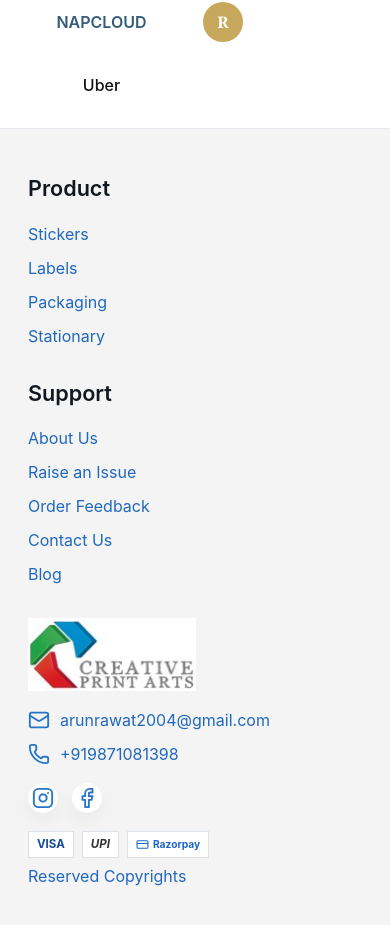
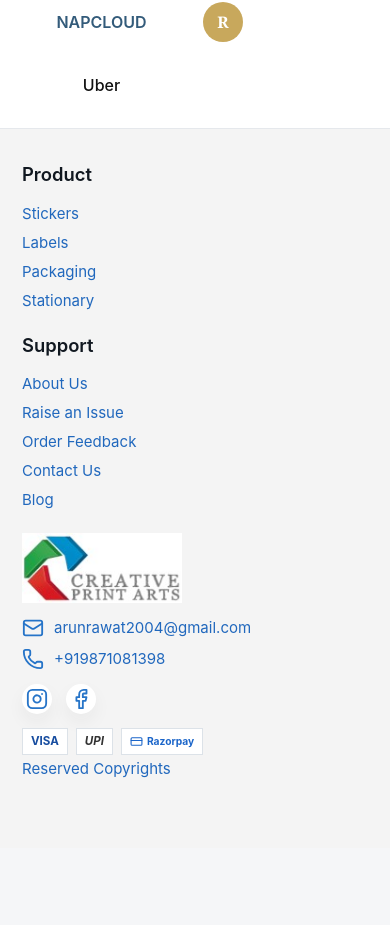
Before and after one commit to Ankitrawat2004/CREATIVE-PRINT-ARTS, a React (Vite) app: page / in a window 390 px wide. Shown: the part 8380-9305 px from the top of the page. After the commit the page ends 9228 px from the top, so only its background shows below. Built offline with nearby package versions, Linux system fonts and the light colour scheme.

Commit message:
Compact footer and number pricing steps

```diff
--- a/src/PrintingHome.jsx
+++ b/src/PrintingHome.jsx
@@ -460,6 +460,14 @@
   );
 }
 
+function StepBadge({ number }) {
+  return (
+    <span className="step-number" aria-hidden="true">
+      {number}
+    </span>
+  );
+}
+
 function PricingPage() {
   const [activeProduct, setActiveProduct] = useState(pricingProductTypes[0]);
   const [bookSize, setBookSize] = useState("");
@@ -618,9 +626,12 @@
                 <h3>Binding Type</h3>
                 <a href="/#products">More about binding types</a>
               </div>
-              {pricingOptions.binding.map((group) => (
+              {pricingOptions.binding.map((group, index) => (
                 <div className="option-group" key={group.group}>
-                  <h4>{group.group}</h4>
+                  <div className="numbered-option-heading">
+                    <StepBadge number={index + 1} />
+                    <h4>{group.group}</h4>
+                  </div>
                   <div className="pricing-card-grid is-three">
                     {group.items.map((option) => (
                       <PricingOptionCard
@@ -637,7 +648,10 @@
 
             <section className="pricing-section feature-step-section">
               <div className="section-link-row">
-                <h3>Interior Color</h3>
+                <div className="numbered-section-title">
+                  <StepBadge number={3} />
+                  <h3>Interior Color</h3>
+                </div>
                 <a href="/#products">More about interior colors</a>
               </div>
               <div className="pricing-card-grid is-interior-pair">
@@ -654,7 +668,10 @@
 
             <section className="pricing-section feature-step-section">
               <div className="section-link-row">
-                <h3>Paper Type</h3>
+                <div className="numbered-section-title">
+                  <StepBadge number={4} />
+                  <h3>Paper Type</h3>
+                </div>
                 <a href="/#products">More about paper types</a>
               </div>
               <div className="pricing-card-grid is-three">
@@ -671,7 +688,10 @@
 
             <section className="pricing-section feature-step-section">
               <div className="section-link-row">
-                <h3>Cover Finish</h3>
+                <div className="numbered-section-title">
+                  <StepBadge number={5} />
+                  <h3>Cover Finish</h3>
+                </div>
                 <a href="/#products">More about cover finishes</a>
               </div>
               <div className="pricing-card-grid is-three">
@@ -688,6 +708,7 @@
 
             <section className="pricing-section feature-step-section">
               <div className="feature-step-heading">
+                <StepBadge number={6} />
                 <div>
                   <h3>Designing And Formatting</h3>
                   <p>Rs.1500/- Extra Per Cover Page And Rs.50 Extra Per Inner Page</p>
@@ -707,6 +728,7 @@
 
             <section className="pricing-section feature-step-section">
               <div className="feature-step-heading">
+                <StepBadge number={7} />
                 <div>
                   <h3>ISBN Allocation</h3>
                   <p>It May Take 5 to 7 More Working Days To Deliver.</p>
@@ -730,6 +752,7 @@
 
             <section className="pricing-section feature-step-section">
               <div className="feature-step-heading">
+                <StepBadge number={8} />
                 <div>
                   <h3>Pricing Estimate</h3>
                   <p>
--- a/src/printing.css
+++ b/src/printing.css
@@ -1302,6 +1302,31 @@
   margin-bottom: 0;
 }
 
+.numbered-option-heading,
+.numbered-section-title {
+  display: inline-flex;
+  gap: 10px;
+  align-items: center;
+}
+
+.numbered-section-title h3 {
+  margin-bottom: 0;
+}
+
+.step-number {
+  display: grid;
+  width: 28px;
+  height: 28px;
+  flex: 0 0 auto;
+  place-items: center;
+  border-radius: 999px;
+  color: #ffffff;
+  background: #4f65f2;
+  font-size: 0.84rem;
+  font-weight: 700;
+  line-height: 1;
+}
+
 .section-link-row a {
   color: #00008b;
   font-size: 0.88rem;
@@ -2109,21 +2134,21 @@
 .footer {
   display: grid;
   grid-template-columns: minmax(180px, 1fr) minmax(200px, 1fr) minmax(280px, 1.1fr);
-  gap: clamp(42px, 8vw, 130px);
+  gap: clamp(28px, 5vw, 82px);
   align-items: start;
-  padding: clamp(62px, 7vw, 72px) clamp(32px, 13vw, 190px) clamp(78px, 8vw, 92px);
+  padding: clamp(36px, 5vw, 48px) clamp(24px, 9vw, 132px) clamp(48px, 5.5vw, 60px);
   background: #f4f4f4;
 }
 
 .footer-column {
   display: grid;
-  gap: 14px;
+  gap: 10px;
 }
 
 .footer h3 {
-  margin-bottom: 16px;
+  margin-bottom: 10px;
   color: #111820;
-  font-size: 1.35rem;
+  font-size: 1.15rem;
   font-weight: 600;
 }
 
@@ -2131,7 +2156,7 @@
 .footer-contact-list a,
 .copyright-link {
   color: #2168bd;
-  font-size: 1rem;
+  font-size: 0.94rem;
   font-weight: 400;
 }
 
@@ -2146,7 +2171,7 @@
 
 .footer-brand-panel {
   display: grid;
-  gap: 22px;
+  gap: 16px;
 }
 
 .footer-brand-panel .brand {
@@ -2154,12 +2179,12 @@
 }
 
 .footer-brand-panel .brand-logo {
-  width: clamp(190px, 18vw, 240px);
+  width: clamp(160px, 15vw, 205px);
 }
 
 .footer-contact-list {
   display: grid;
-  gap: 12px;
+  gap: 9px;
 }
 
 .footer-contact-list a {
@@ -2300,8 +2325,8 @@
 
   .footer {
     grid-template-columns: repeat(2, minmax(0, 1fr));
-    padding-right: 48px;
-    padding-left: 48px;
+    padding-right: 32px;
+    padding-left: 32px;
   }
 
   .footer-brand-panel {
@@ -2510,8 +2535,8 @@
 
   .footer {
     grid-template-columns: 1fr;
-    gap: 34px;
-    padding: 46px 28px 88px;
+    gap: 24px;
+    padding: 34px 22px 70px;
   }
 
   .footer h3 {
@@ -2519,7 +2544,7 @@
   }
 
   .footer-brand-panel {
-    gap: 18px;
+    gap: 14px;
   }
 
   .pricing-hero {
```
